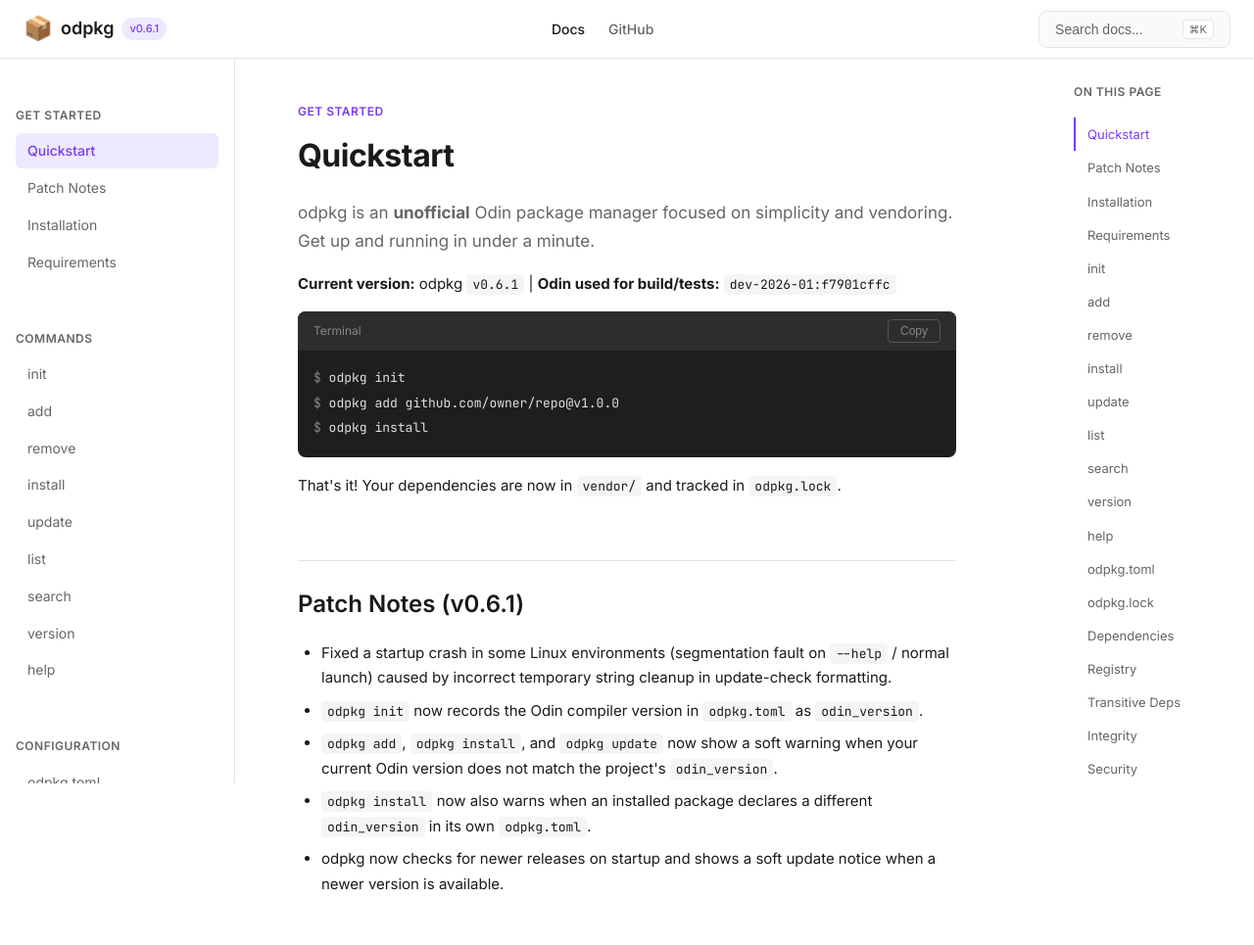
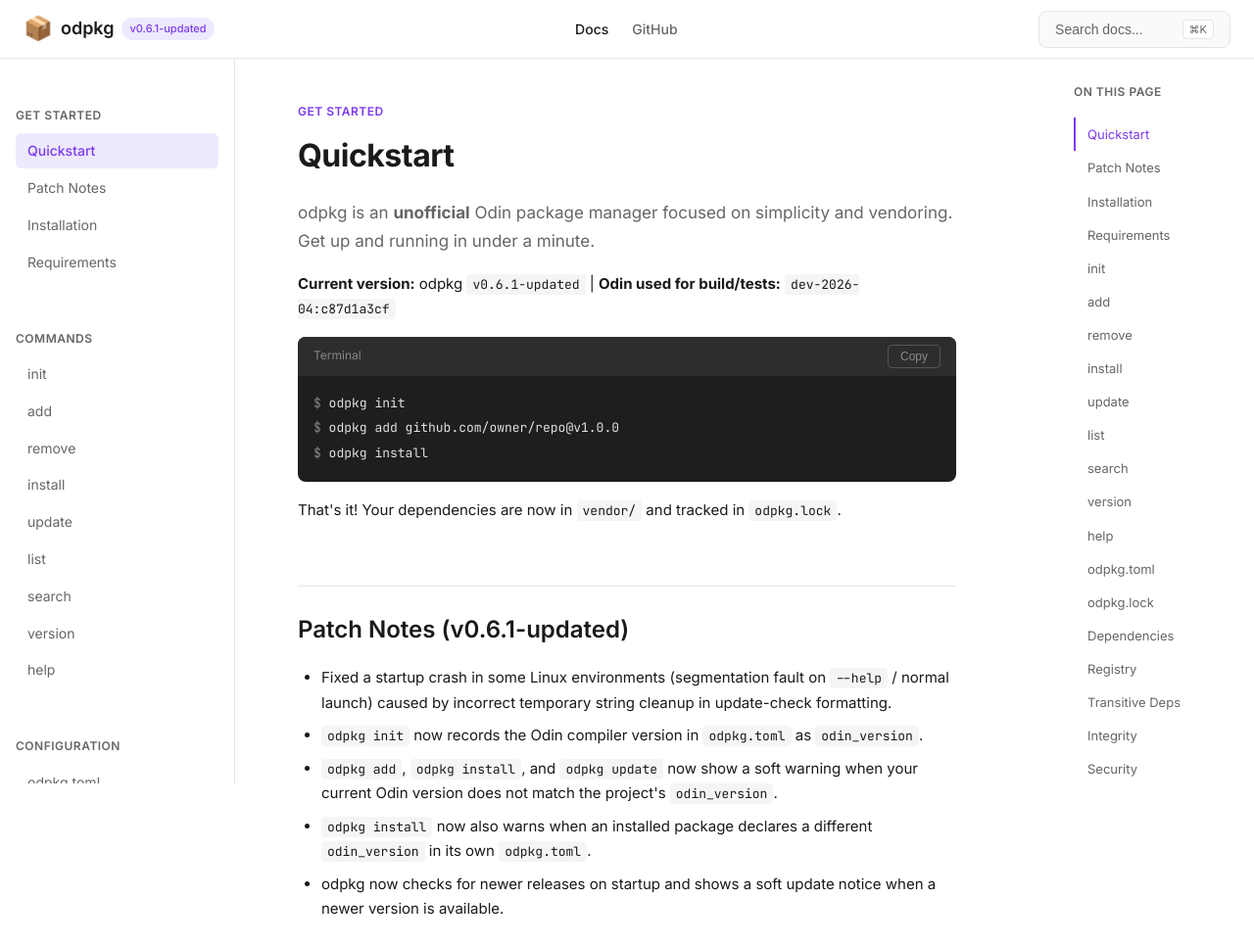
Before and after one commit to bymehul/odpkg, a website: page docs-site/index.html in a window 1280 px wide. Shown: the top 965 px of the page at 98% size. Drawn offline with Linux system fonts and the light colour scheme.

Commit message:
docs: update site version references

```diff
--- a/docs-site/index.html
+++ b/docs-site/index.html
@@ -20,7 +20,7 @@
             <div class="logo">
                 <span class="logo-icon">📦</span>
                 <span class="logo-text">odpkg</span>
-                <span class="version-badge">v0.6.1</span>
+                <span class="version-badge">v0.6.1-updated</span>
             </div>
             <nav class="nav-links">
                 <a href="#" class="nav-link active">Docs</a>
@@ -85,8 +85,8 @@
                     </div>
                     <p class="intro">odpkg is an <strong>unofficial</strong> Odin package manager focused on simplicity
                         and vendoring. Get up and running in under a minute.</p>
-                    <p><strong>Current version:</strong> odpkg <code>v0.6.1</code> |
-                        <strong>Odin used for build/tests:</strong> <code>dev-2026-01:f7901cffc</code></p>
+                    <p><strong>Current version:</strong> odpkg <code>v0.6.1-updated</code> |
+                        <strong>Odin used for build/tests:</strong> <code>dev-2026-04:c87d1a3cf</code></p>
 
                     <div class="code-block">
                         <div class="code-header">
@@ -103,7 +103,7 @@
                 </section>
 
                 <section id="patch-notes" class="section">
-                    <h2>Patch Notes (v0.6.1)</h2>
+                    <h2>Patch Notes (v0.6.1-updated)</h2>
                     <ul class="requirements-list">
                         <li>Fixed a startup crash in some Linux environments (segmentation fault on <code>--help</code> / normal launch) caused by incorrect temporary string cleanup in update-check formatting.</li>
                         <li><code>odpkg init</code> now records the Odin compiler version in <code>odpkg.toml</code> as <code>odin_version</code>.</li>
@@ -129,7 +129,7 @@
                                 <span>Bash</span>
                                 <button class="copy-btn" onclick="copyCode(this)">Copy</button>
                             </div>
-                            <pre><code>VERSION=v0.6.1
+                            <pre><code>VERSION=v0.6.1-updated
 ASSET=odpkg-ubuntu-latest
 curl -L -o odpkg "https://github.com/bymehul/odpkg/releases/download/${VERSION}/${ASSET}"
 chmod +x odpkg
@@ -143,7 +143,7 @@
                                 <span>PowerShell</span>
                                 <button class="copy-btn" onclick="copyCode(this)">Copy</button>
                             </div>
-                            <pre><code>$version = "v0.6.1"
+                            <pre><code>$version = "v0.6.1-updated"
 $asset = "odpkg-windows-latest.exe"
 Invoke-WebRequest -Uri "https://github.com/bymehul/odpkg/releases/download/$version/$asset" -OutFile "odpkg.exe"
 .\odpkg.exe --help</code></pre>
@@ -180,7 +180,7 @@
                         <pre><code>[odpkg]
 name = "my-project"
 version = "0.1.0"
-odin_version = "dev-2026-01:f7901cffc"
+odin_version = "dev-2026-04:c87d1a3cf"
 vendor_dir = "vendor"
 
 [dependencies]</code></pre>
@@ -268,7 +268,7 @@
                     <p>Print the current version of odpkg.</p>
                     <div class="code-block">
                         <pre><code><span class="prompt">$</span> odpkg version
-odpkg 0.6.1</code></pre>
+odpkg 0.6.1-updated</code></pre>
                     </div>
                     <p>Also available as <code>odpkg -v</code> or <code>odpkg --version</code>.</p>
                 </section>
@@ -303,7 +303,7 @@
                         <pre><code>[odpkg]
 name = "my-game"
 version = "1.0.0"
-odin_version = "dev-2026-01:f7901cffc"
+odin_version = "dev-2026-04:c87d1a3cf"
 vendor_dir = "vendor"
 
 [dependencies]
```
